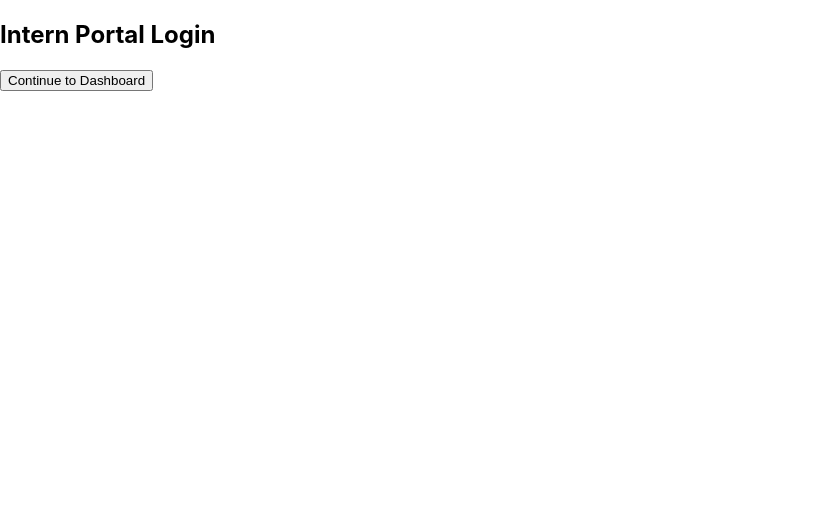
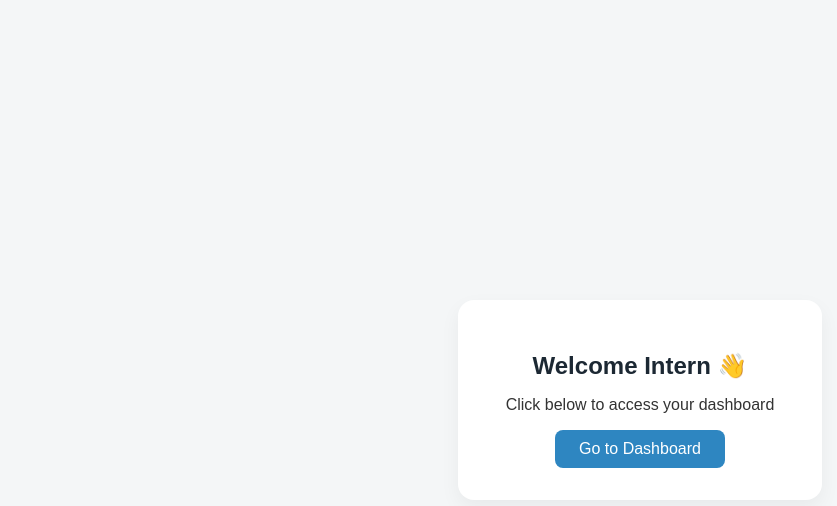
Before and after one commit to MayuriUdage/intern-portal, a React (Create React App) app in the folder frontend/: page / in a window 1280 px wide. Shown: the top 506 px of the page, without its empty margins (0-837 px from the left). Built offline with nearby package versions, Linux system fonts and the light colour scheme.

Commit message:
Deploy frontend

```diff
--- a/frontend/package.json
+++ b/frontend/package.json
@@ -2,6 +2,7 @@
   "name": "intern-portal",
   "version": "0.1.0",
   "private": true,
+  "proxy": "http://localhost:5000",
   "dependencies": {
     "@testing-library/dom": "^10.4.1",
     "@testing-library/jest-dom": "^6.6.4",
@@ -13,6 +14,8 @@
     "react-router-dom": "^7.7.1",
     "react-scripts": "5.0.1",
     "web-vitals": "^2.1.4"
+
+
   },
   "scripts": {
     "start": "react-scripts start",
@@ -37,5 +40,6 @@
       "last 1 firefox version",
       "last 1 safari version"
     ]
+
   }
 }
--- a/frontend/src/App.js
+++ b/frontend/src/App.js
@@ -1,13 +1,23 @@
+// src/App.js
 import { useState } from "react";
+import "./App.css";
+import Dashboard from "./components/Dashboard";
+import Leaderboard from "./components/Leaderboard";
 import Login from "./components/Login";
-import Dashboard from "./components/Dashboard";
 
 function App() {
   const [loggedIn, setLoggedIn] = useState(false);
 
   return (
-    <div className="App">
-      {!loggedIn ? <Login onLogin={() => setLoggedIn(true)} /> : <Dashboard />}
+    <div className="app">
+      {!loggedIn ? (
+        <Login onLogin={() => setLoggedIn(true)} />
+      ) : (
+        <>
+          <Dashboard />
+          <Leaderboard />
+        </>
+      )}
     </div>
   );
 }
--- a/frontend/src/components/Dashboard.js
+++ b/frontend/src/components/Dashboard.js
@@ -1,25 +1,36 @@
+// src/components/Dashboard.js
 import axios from "axios";
 import { useEffect, useState } from "react";
 import "../styles/Dashboard.css";
+
 const Dashboard = () => {
   const [data, setData] = useState(null);
 
   useEffect(() => {
-    axios.get("https://intern-portal-p3lt.onrender.com/api/intern-data")
+    axios
+      .get("https://intern-portal-p3lt.onrender.com/api/intern-data")
       .then((res) => setData(res.data))
-      .catch(console.error);
+      .catch((err) => console.error("API Error:", err));
   }, []);
 
-  if (!data) return <p>Loading...</p>;
+  if (!data) return <p className="loading">Loading dashboard...</p>;
 
   return (
-    <div>
-      <h2>Welcome, {data.name}</h2>
-      <p>Referral Code: <strong>{data.referralCode}</strong></p>
-      <p>Total Donations Raised: <strong>${data.donations}</strong></p>
+    <div className="dashboard">
+      <h2>Hello, {data.name}</h2>
+      <div className="info-box">
+        <p><strong>Referral Code:</strong> {data.referralCode}</p>
+        <p><strong>Donations:</strong> ${data.donations}</p>
+      </div>
 
-      <h3>Rewards</h3>
-      <ul>{data.rewards.map((r, i) => <li key={i}>{r}</li>)}</ul>
+      <h3 className="reward-title">Rewards</h3>
+      <div className="rewards">
+        {data.rewards.map((reward, index) => (
+          <div className="reward-card" key={index}>
+            🎁 {reward}
+          </div>
+        ))}
+      </div>
     </div>
   );
 };
--- a/frontend/src/components/Leaderboard.js
+++ b/frontend/src/components/Leaderboard.js
@@ -1,12 +1,28 @@
-import "../styles/Leaderboard.css";
-const Leaderboard = ({ data }) => (
-  <div>
-    <h3>Leaderboard</h3>
-    <ol>
-      {data?.leaderboard?.map((entry, i) => (
-        <li key={i}>{entry.name} - ${entry.donations}</li>
-      ))}
-    </ol>
-  </div>
-);
+// src/components/Leaderboard.js
+import "../styles/LeaderBoard.css";
+
+const Leaderboard = () => {
+  const dummyData = [
+    { name: "Nikita", donations: 2600 },
+    { name: "Monali", donations: 2500 },
+    { name: "Rutuja", donations: 2000 },
+    { name: "Khiti", donations: 1800 },
+    { name: "Kausar", donations: 1600 },
+  ];
+
+  return (
+    <div className="leaderboard">
+      <h3>Top Performers</h3>
+      <ol>
+        {dummyData.map((entry, i) => (
+          <li key={i}>
+            <span className="rank">{i === 0 ? "🥇" : i === 1 ? "🥈" : i === 2 ? "🥉" : `${i + 1}.`}</span>
+            {entry.name} — <strong>${entry.donations}</strong>
+          </li>
+        ))}
+      </ol>
+    </div>
+  );
+};
+
 export default Leaderboard;
--- a/frontend/src/components/Login.js
+++ b/frontend/src/components/Login.js
@@ -1,9 +1,14 @@
+// src/components/Login.js
 import "../styles/Login.css";
 
 const Login = ({ onLogin }) => (
-  <div className="login">
-    <h2>Intern Portal Login</h2>
-    <button onClick={onLogin}>Continue to Dashboard</button>
+  <div className="login-container">
+    <div className="login-box">
+      <h2>Welcome Intern 👋</h2>
+      <p>Click below to access your dashboard</p>
+      <button onClick={onLogin}>Go to Dashboard</button>
+    </div>
   </div>
 );
+
 export default Login;
--- a/frontend/src/styles/Dashboard.css
+++ b/frontend/src/styles/Dashboard.css
@@ -1,33 +1,44 @@
+/* src/styles/Dashboard.css */
 .dashboard {
-  background: #fff;
-  border-radius: 12px;
   padding: 2rem;
-  margin: 2rem auto;
-  box-shadow: 0 2px 12px rgba(0, 0, 0, 0.1);
+  max-width: 800px;
+  margin: auto;
+  font-family: 'Poppins', sans-serif;
 }
 
-.dashboard h2 {
+h2 {
+  color: #1c2833;
   margin-bottom: 1rem;
 }
 
-.info-row {
-  display: flex;
-  justify-content: space-between;
-  margin-bottom: 1rem;
-}
-
-.label {
-  font-weight: bold;
-  color: #555;
+.info-box {
+  background-color: #ffffff;
+  padding: 1rem 1.5rem;
+  border-radius: 12px;
+  box-shadow: 0 4px 12px rgba(0,0,0,0.05);
+  margin-bottom: 2rem;
 }
 
 .rewards {
-  margin-top: 2rem;
+  display: grid;
+  grid-template-columns: repeat(auto-fit, minmax(180px, 1fr));
+  gap: 1rem;
 }
 
 .reward-card {
-  background-color: #f0f8ff;
+  background-color: #f0f4f8;
   padding: 1rem;
-  margin: 0.5rem 0;
-  border-radius: 8px;
+  border-radius: 10px;
+  text-align: center;
+  font-weight: 500;
 }
+
+.reward-title {
+  margin-bottom: 1rem;
+  color: #2e86c1;
+}
+
+.loading {
+  padding: 2rem;
+  text-align: center;
+}
--- a/frontend/src/styles/LeaderBoard.css
+++ b/frontend/src/styles/LeaderBoard.css
@@ -1,19 +1,30 @@
+/* src/styles/Leaderboard.css */
 .leaderboard {
-  margin-top: 3rem;
-  padding: 1rem;
-  background-color: #fff;
+  background: #ffffff;
+  padding: 2rem;
+  max-width: 800px;
+  margin: 2rem auto;
   border-radius: 12px;
-  box-shadow: 0 2px 8px rgba(0, 0, 0, 0.1);
+  box-shadow: 0 4px 12px rgba(0,0,0,0.05);
+  font-family: 'Poppins', sans-serif;
 }
 
 .leaderboard h3 {
+  color: #1c2833;
   margin-bottom: 1rem;
 }
 
 .leaderboard ol {
-  padding-left: 1.5rem;
+  list-style-type: none;
+  padding-left: 0;
 }
 
 .leaderboard li {
-  margin-bottom: 0.5rem;
+  padding: 0.5rem 0;
+  border-bottom: 1px solid #eee;
+  font-size: 1rem;
 }
+
+.rank {
+  margin-right: 0.5rem;
+}
--- a/frontend/src/styles/Login.css
+++ b/frontend/src/styles/Login.css
@@ -1,31 +1,37 @@
+/* src/styles/Login.css */
 .login-container {
   display: flex;
-  flex-direction: column;
+  justify-content: center;
   align-items: center;
-  justify-content: center;
   height: 100vh;
+  background: #f4f6f7;
 }
 
 .login-box {
   background: #fff;
   padding: 2rem 3rem;
-  border-radius: 12px;
-  box-shadow: 0 2px 10px rgba(0, 0, 0, 0.1);
+  border-radius: 16px;
+  box-shadow: 0 8px 20px rgba(0, 0, 0, 0.05);
+  text-align: center;
+  font-family: 'Poppins', sans-serif;
 }
 
 .login-box h2 {
+  color: #1c2833;
   margin-bottom: 1rem;
 }
 
 .login-box button {
-  padding: 10px 20px;
-  background-color: #007bff;
+  background-color: #2e86c1;
   color: white;
   border: none;
-  border-radius: 6px;
+  padding: 10px 24px;
+  font-size: 1rem;
+  border-radius: 8px;
   cursor: pointer;
+  transition: 0.3s ease;
 }
 
 .login-box button:hover {
-  background-color: #0056b3;
+  background-color: #1a5276;
 }
```
